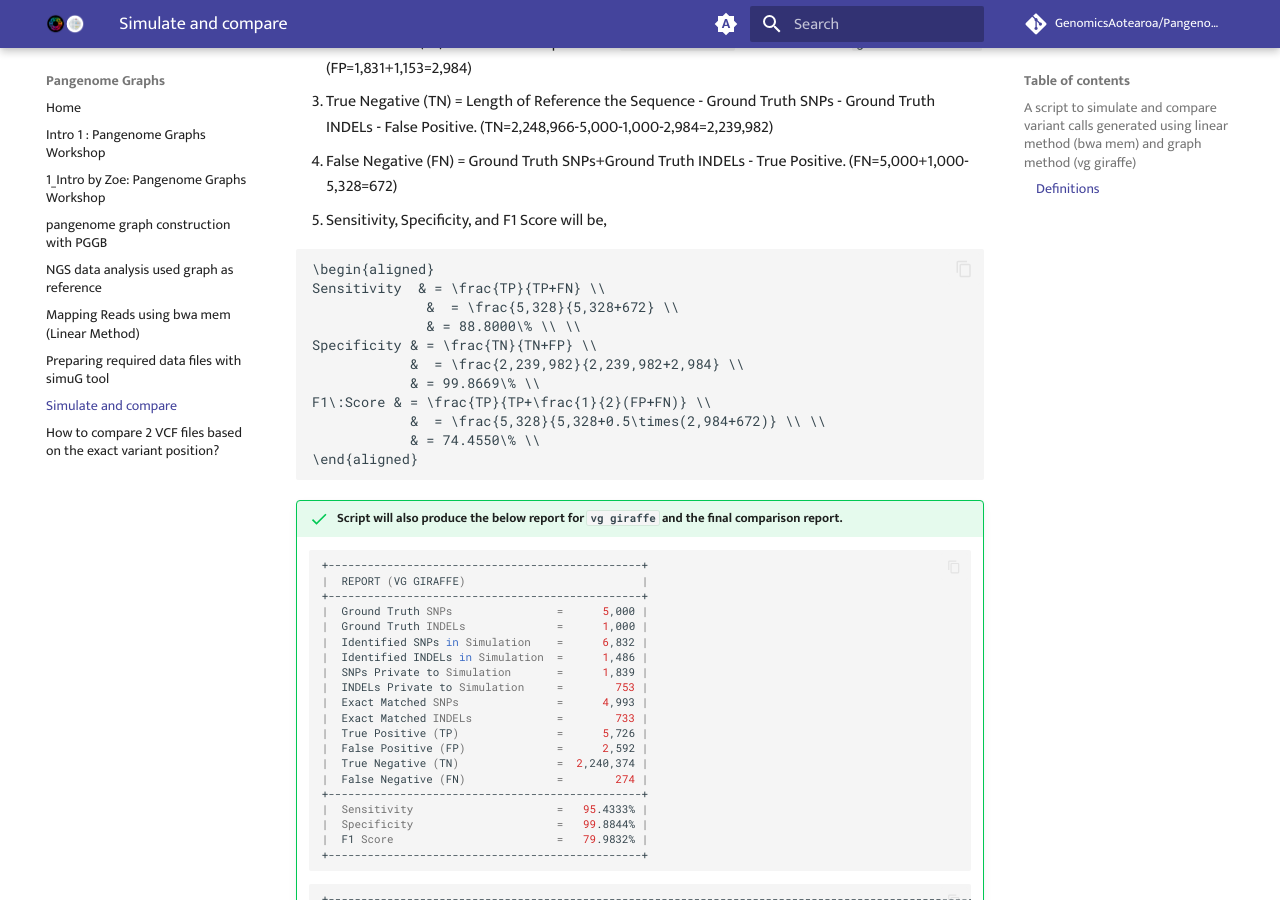
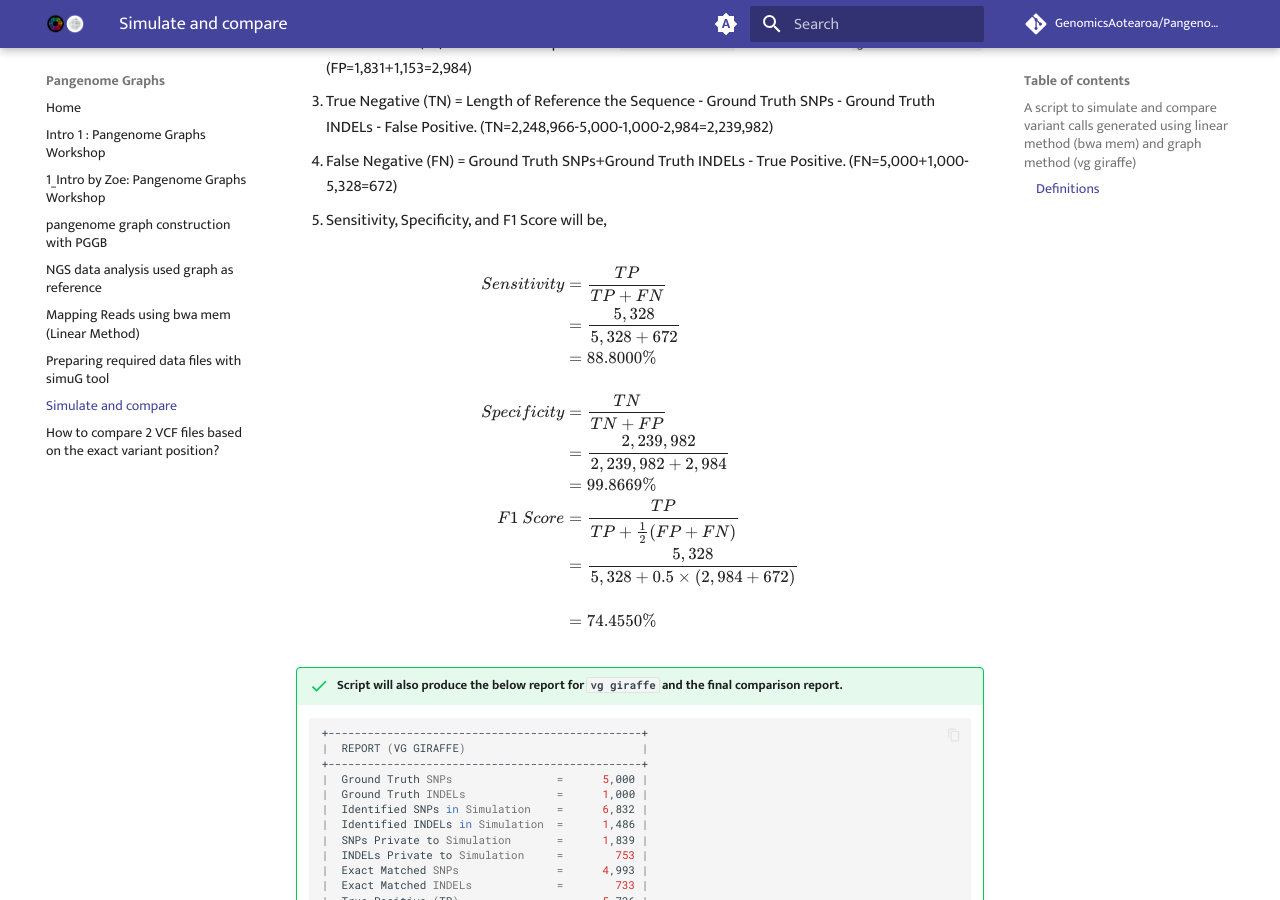
Before and after one commit to GenomicsAotearoa/Pangenome-Graphs-Workshop, an MkDocs documentation site: the page built from docs/simulate_and_compare.md, in a window 1280 px wide and 900 px high, scrolled down 1517 px. Built offline with MkDocs 1.6.1 and Material for MkDocs 9.7.7, drawn with Linux system fonts in a browser that asks for light colours; comment, search, counter and statistics services are not loaded.

Commit message:
Format math

````diff
--- a/docs/simulate_and_compare.md
+++ b/docs/simulate_and_compare.md
@@ -70,7 +70,7 @@ For an example if we try the below
 4. False Negative (FN) = Ground Truth SNPs+Ground Truth INDELs - True Positive. (FN=5,000+1,000-5,328=672)
 5. Sensitivity, Specificity, and F1 Score will be,
 
-```math
+$$
 \begin{aligned}
 Sensitivity  & = \frac{TP}{TP+FN} \\
               &  = \frac{5,328}{5,328+672} \\
@@ -82,7 +82,7 @@ F1\:Score & = \frac{TP}{TP+\frac{1}{2}(FP+FN)} \\
             &  = \frac{5,328}{5,328+0.5\times(2,984+672)} \\ \\
             & = 74.4550\% \\
 \end{aligned}
-```
+$$
 
 !!! success "Script will also produce the below report for `vg giraffe` and the final comparison report."
 
````
